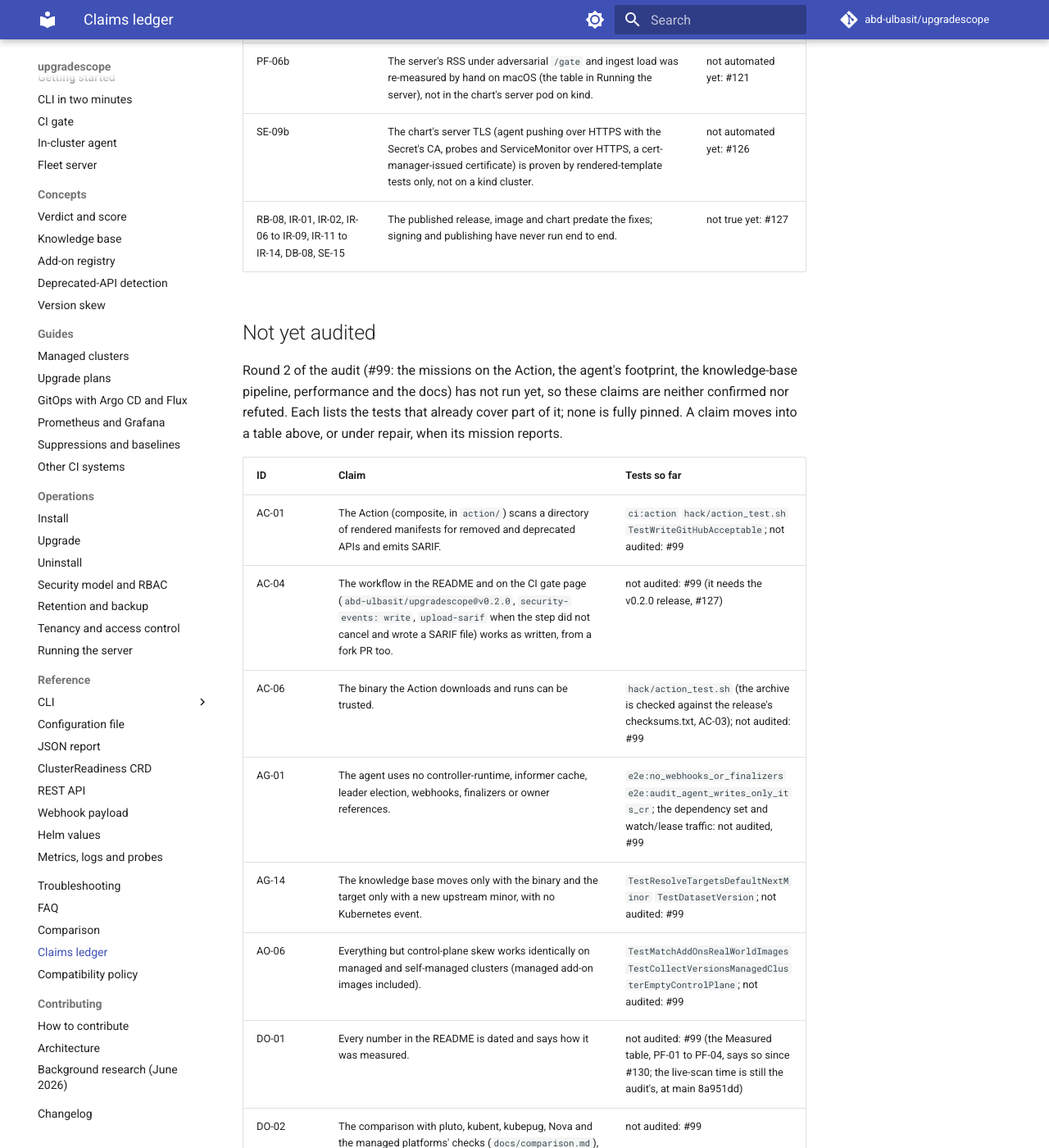
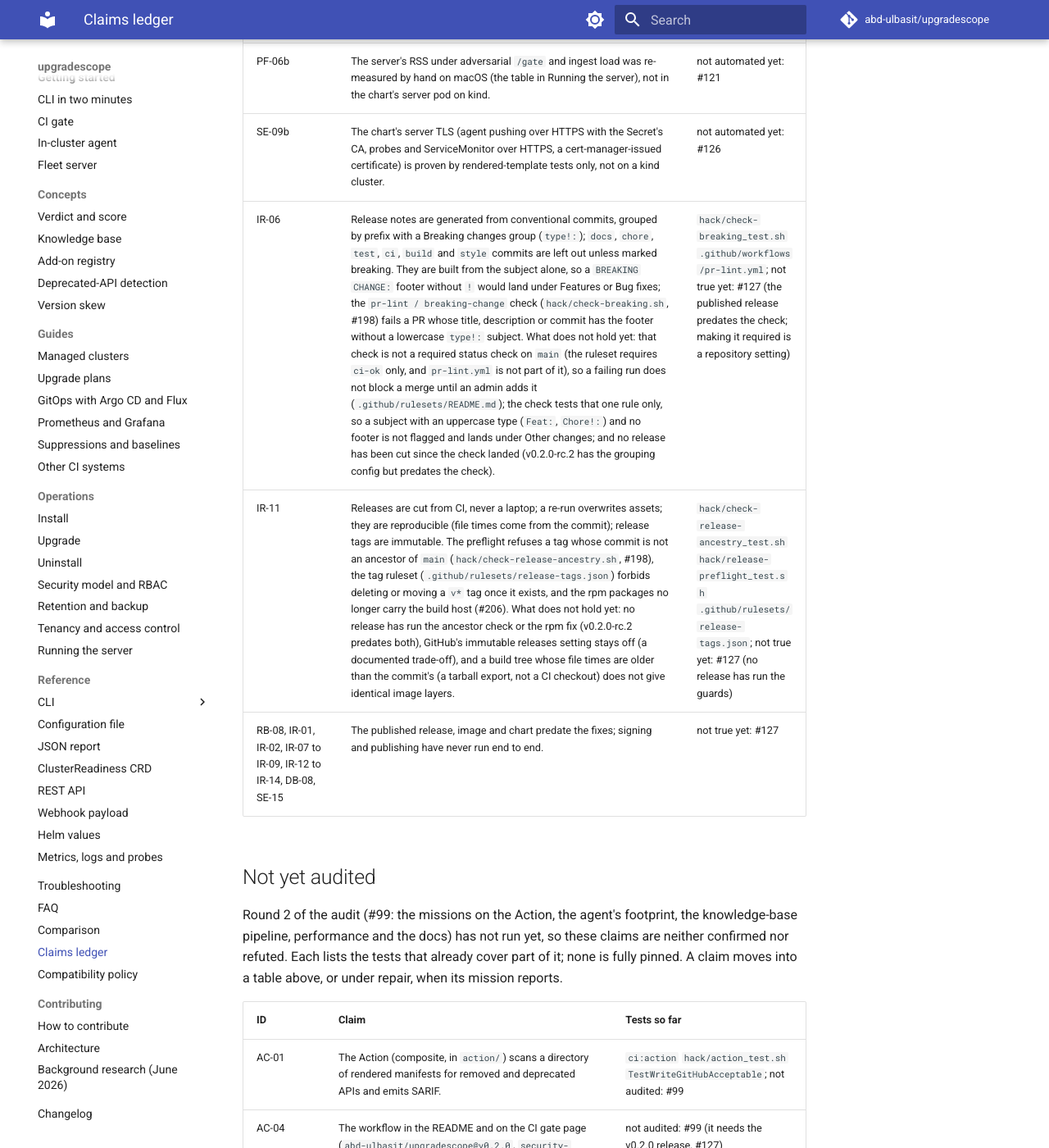
Before and after one commit to abd-ulbasit/upgradescope, an MkDocs documentation site: the page built from docs/claims.md, in a window 1280 px wide and 1400 px high, scrolled down 36024 px. Shown: the whole window at 82% size. Built offline with MkDocs 1.6.1 and Material for MkDocs 9.7.7, drawn with Linux system fonts in a browser that asks for light colours; comment, search, counter and statistics services are not loaded.

Commit message:
docs(claims): restate IR-06 and IR-11 after the pr-lint and ancestry guards
Both rows sat in the "not true yet: #127" group on the strength of the
red-team's round-2 findings, but #198 has since merged guards for the gaps
they named, so the group over-stated what is missing. Each row now states
the claim and what holds today, checked against the code:

IR-06: hack/check-breaking.sh, run by the pr-lint / breaking-change
workflow, fails a PR whose title, description or commit has a BREAKING
CHANGE footer without a lowercase type!: subject. What does not hold: the
check is not a required status check on main (the ruleset requires ci-ok
only, and pr-lint.yml is not part of it), so a failing run does not block a
merge until an admin adds it; it tests that one rule only; and no release
has been cut since it landed (v0.2.0-rc.2 has the grouping config but
predates the check).

IR-11: the release preflight runs hack/check-release-ancestry.sh, which
refuses a tag whose commit is not an ancestor of main, the tag ruleset
forbids deleting or moving a v* tag, and the rpm packages no longer carry
the build host. What does not hold: no release has run the ancestor check or
the rpm fix, GitHub's immutable releases setting stays off, and a build tree
with file times older than the commit's does not give identical image layers.

The remaining rows of the group are unchanged.

Refs #198

Co-Authored-By: Claude Fable 5 <noreply@anthropic.com>

```diff
--- a/docs/claims.md
+++ b/docs/claims.md
@@ -333,7 +333,9 @@ lands with a test.
 | VS-15 | JSON contract changes since v0.1.1 are not in the changelog. | not true yet: #127 |
 | PF-06b | The server's RSS under adversarial `/gate` and ingest load was re-measured by hand on macOS (the table in Running the server), not in the chart's server pod on kind. | not automated yet: #121 |
 | SE-09b | The chart's server TLS (agent pushing over HTTPS with the Secret's CA, probes and ServiceMonitor over HTTPS, a cert-manager-issued certificate) is proven by rendered-template tests only, not on a kind cluster. | not automated yet: #126 |
-| RB-08, IR-01, IR-02, IR-06 to IR-09, IR-11 to IR-14, DB-08, SE-15 | The published release, image and chart predate the fixes; signing and publishing have never run end to end. | not true yet: #127 |
+| IR-06 | Release notes are generated from conventional commits, grouped by prefix with a Breaking changes group (`type!:`); `docs`, `chore`, `test`, `ci`, `build` and `style` commits are left out unless marked breaking. They are built from the subject alone, so a `BREAKING CHANGE:` footer without `!` would land under Features or Bug fixes; the `pr-lint / breaking-change` check (`hack/check-breaking.sh`, #198) fails a PR whose title, description or commit has the footer without a lowercase `type!:` subject. What does not hold yet: that check is not a required status check on `main` (the ruleset requires `ci-ok` only, and `pr-lint.yml` is not part of it), so a failing run does not block a merge until an admin adds it (`.github/rulesets/README.md`); the check tests that one rule only, so a subject with an uppercase type (`Feat:`, `Chore!:`) and no footer is not flagged and lands under Other changes; and no release has been cut since the check landed (v0.2.0-rc.2 has the grouping config but predates the check). | `hack/check-breaking_test.sh` `.github/workflows/pr-lint.yml`; not true yet: #127 (the published release predates the check; making it required is a repository setting) |
+| IR-11 | Releases are cut from CI, never a laptop; a re-run overwrites assets; they are reproducible (file times come from the commit); release tags are immutable. The preflight refuses a tag whose commit is not an ancestor of `main` (`hack/check-release-ancestry.sh`, #198), the tag ruleset (`.github/rulesets/release-tags.json`) forbids deleting or moving a `v*` tag once it exists, and the rpm packages no longer carry the build host (#206). What does not hold yet: no release has run the ancestor check or the rpm fix (v0.2.0-rc.2 predates both), GitHub's immutable releases setting stays off (a documented trade-off), and a build tree whose file times are older than the commit's (a tarball export, not a CI checkout) does not give identical image layers. | `hack/check-release-ancestry_test.sh` `hack/release-preflight_test.sh` `.github/rulesets/release-tags.json`; not true yet: #127 (no release has run the guards) |
+| RB-08, IR-01, IR-02, IR-07 to IR-09, IR-12 to IR-14, DB-08, SE-15 | The published release, image and chart predate the fixes; signing and publishing have never run end to end. | not true yet: #127 |
 
 ## Not yet audited
 
```
